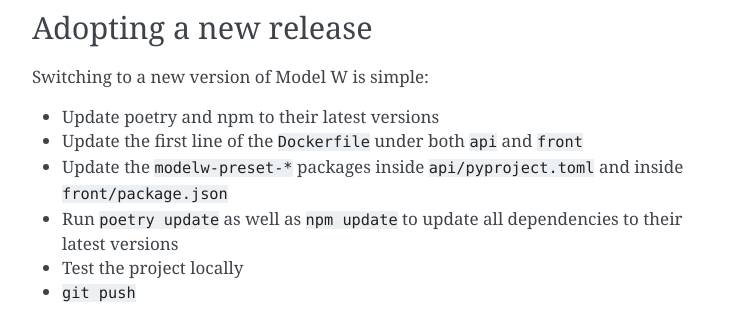
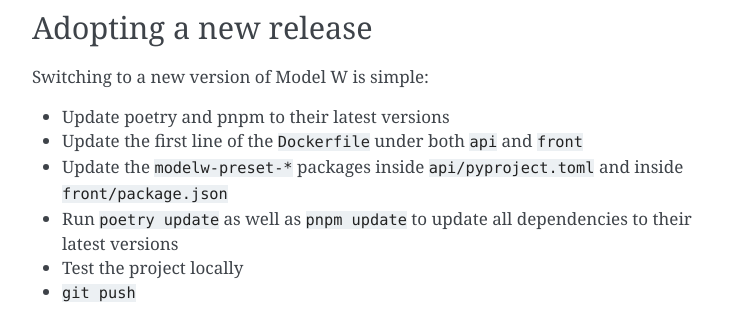
Before and after one commit to ModelW/directory, a Sphinx documentation site: the page built from doc/source/release-cycle.md, in a window 1280 px wide and 900 px high, scrolled down 1725 px. Shown: the part 468-777 px from the top of the window, without its empty margins (388-1141 px from the left). Built offline with Sphinx 7.4.7, drawn with Linux system fonts in a browser that asks for light colours.

Commit message:
Change from npm to pnpm

```diff
--- a/doc/source/release-cycle.md
+++ b/doc/source/release-cycle.md
@@ -98,11 +98,11 @@ Python version it has been decided to include them.
 
 Switching to a new version of Model W is simple:
 
--   Update poetry and npm to their latest versions
+-   Update poetry and pnpm to their latest versions
 -   Update the first line of the `Dockerfile` under both `api` and `front`
 -   Update the `modelw-preset-*` packages inside `api/pyproject.toml` and inside
     `front/package.json`
--   Run `poetry update` as well as `npm update` to update all dependencies to their latest versions
+-   Run `poetry update` as well as `pnpm update` to update all dependencies to their latest versions
 -   Test the project locally
 -   `git push`
 -   Check the security tab in GitHub to make sure it's zero
```
Also changed, not shown: doc/source/releasing.md (+1 -1 lines).
